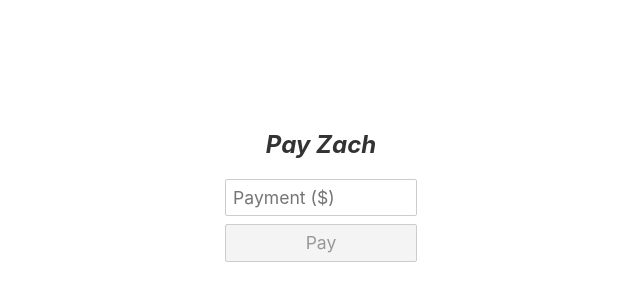
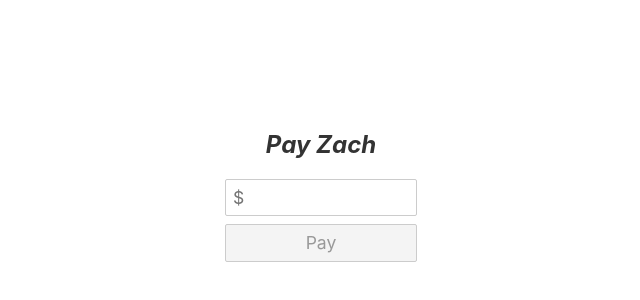
Before and after one commit to zroyer/pay-zach, a Svelte app: page / in a window 1280 px wide. Shown: the part 208-508 px from the top of the page, without its empty margins (319-959 px from the left). Built offline with nearby package versions, Linux system fonts and the light colour scheme.

Commit message:
fix input

```diff
--- a/src/App.svelte
+++ b/src/App.svelte
@@ -33,7 +33,7 @@
 	<h2><i>Pay Zach</i></h2>
 	<input
 		bind:value={payment}
-		placeholder='Payment ($)'
+		placeholder='$'
 		type=number
 		min=1
 		step=1
@@ -69,7 +69,7 @@
 		margin-block-start: 0;
 	}
 
-	input, div, button {
+	input, button {
 		width: 12rem;
 		font-size: 1.1em;
 	}
@@ -82,7 +82,7 @@
 	}
 
 	.row {
-		width: 12rem;
+		width: 100%;
 		margin: 0 0 1rem 0;
 		display: flex;
 		flex-direction: row;
```
